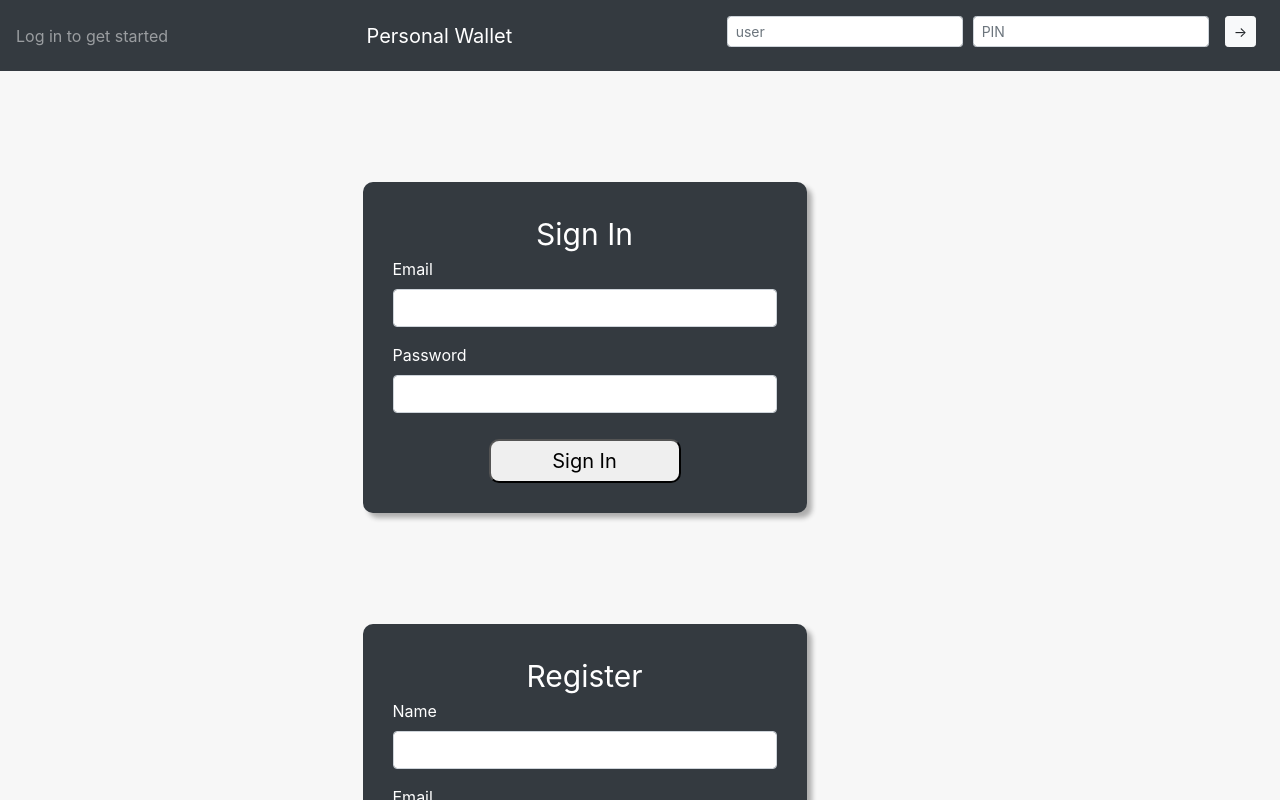
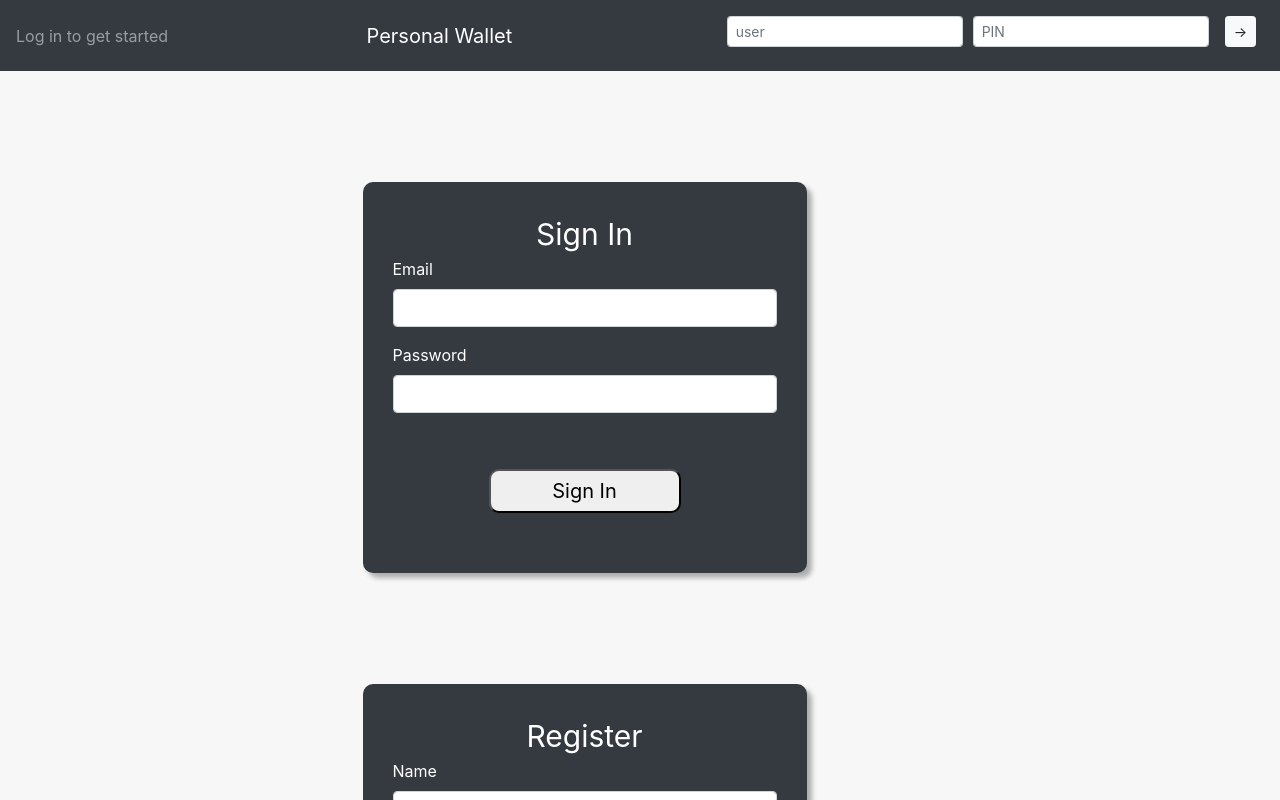
Before and after one commit to luigicampagnola/project-7, a React (Create React App) app: page / in a window 1280 px wide. Shown: the top 800 px of the page. Built offline with nearby package versions, Linux system fonts and the light colour scheme.

Commit message:
added fix

```diff
--- a/src/Components/SignIn/SignIn.css
+++ b/src/Components/SignIn/SignIn.css
@@ -7,4 +7,5 @@
   padding: 30px;
   box-shadow: 5px 5px 5px rgb(173, 173, 173);
   margin-top: 10%;
+  padding-bottom: 60px;
 }
--- a/src/Components/SignIn/SignInButton/SignInButton.css
+++ b/src/Components/SignIn/SignInButton/SignInButton.css
@@ -3,6 +3,6 @@
   margin-left: 25%;
   width: 50%;
   padding: 5px;
-  margin-top: 10px;
+  margin-top: 40px;
   font-size: 20px;
 }
```
